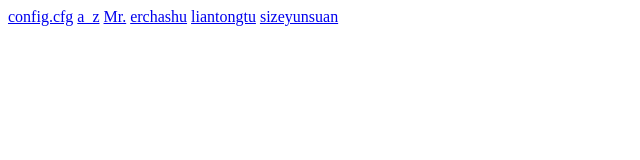
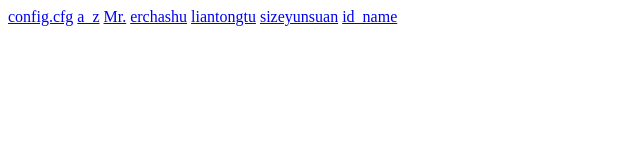
Before and after one commit to rainnns/cfg, a plain HTML site: page index.html in a window 1280 px wide. Shown: the full height of the page, 0-640 px from the left. Drawn offline with Linux system fonts and the light colour scheme.

Commit message:
Update index.html

```diff
--- a/index.html
+++ b/index.html
@@ -11,5 +11,6 @@
     <a href="./二叉树.docx">erchashu</a>
     <a href="./连通图.png">liantongtu</a>
     <a href="./（新）带括号的四则运算.docx">sizeyunsuan</a>
+    <a href="./id_name">id_name</a>
   </body>
 </html>
```
